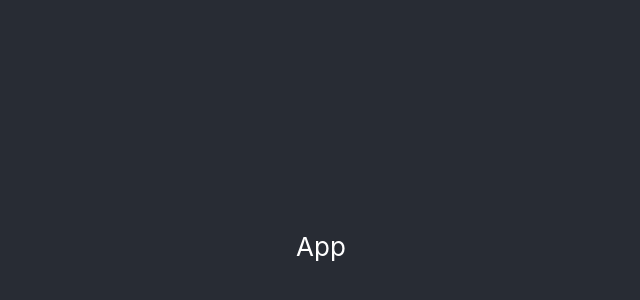
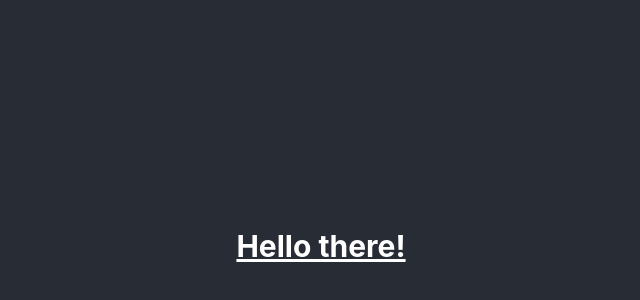
Before and after one commit to banjovic/scamp-group-project, a React (Create React App) app: page / in a window 1280 px wide. Shown: the part 154-454 px from the top of the page, without its empty margins (319-959 px from the left). Built offline with nearby package versions, Linux system fonts and the light colour scheme; a web font is replaced by a local one.

Commit message:
fix path in config file, add tailwind directives to css file

```diff
--- a/src/App.js
+++ b/src/App.js
@@ -3,7 +3,9 @@ import "./App.css";
 function App() {
   return (
     <div className="App">
-      <header className="App-header">App</header>
+      <header className="App-header">
+        <h1 className="text-3xl font-bold underline">Hello there!</h1>
+      </header>
     </div>
   );
 }
--- a/tailwind.config.js
+++ b/tailwind.config.js
@@ -1,7 +1,7 @@
 const defaultTheme = require("tailwindcss/defaultTheme");
 
 module.exports = {
-  content: ["./src/*/.{js,jsx,ts,tsx}"],
+  content: ["./src/*.{js,jsx,ts,tsx}"],
   theme: {
     extend: {
       fontFamily: {
```
Also changed, not shown: src/index.css (+7 -3 lines).
